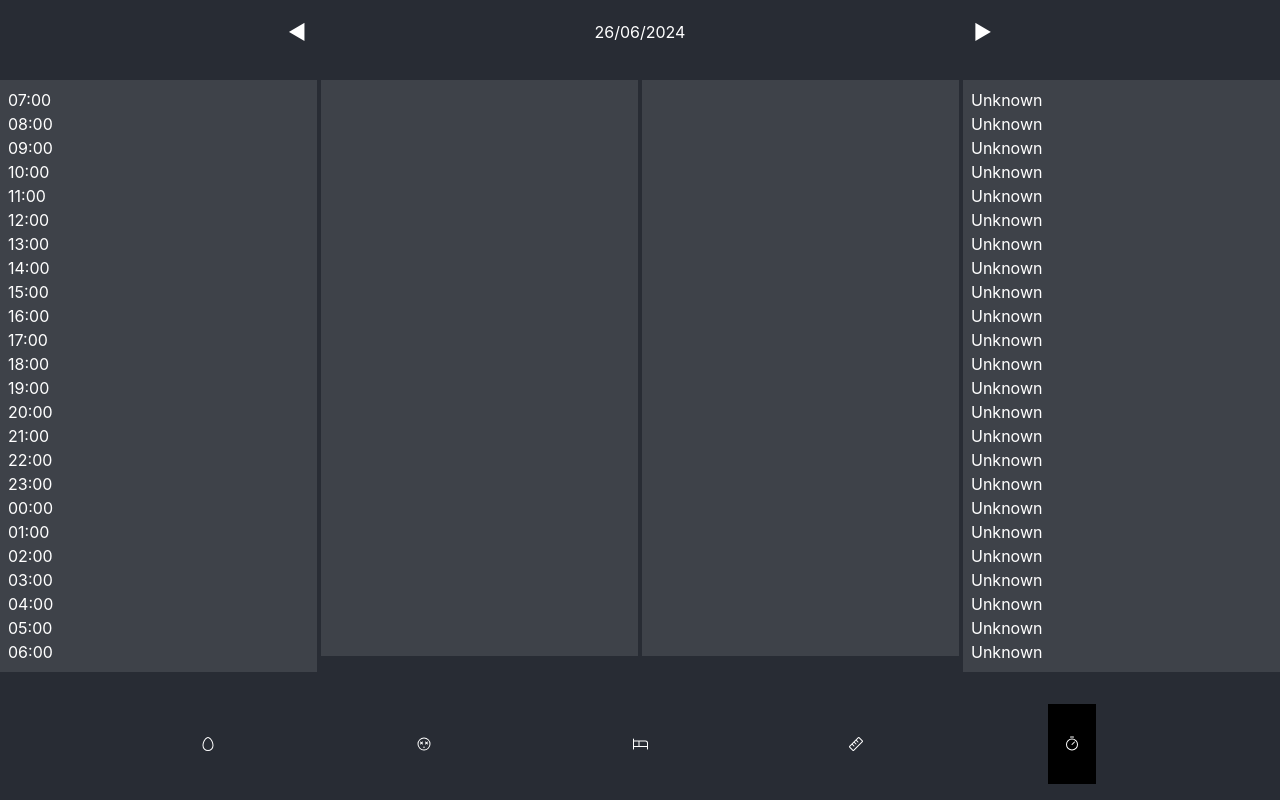
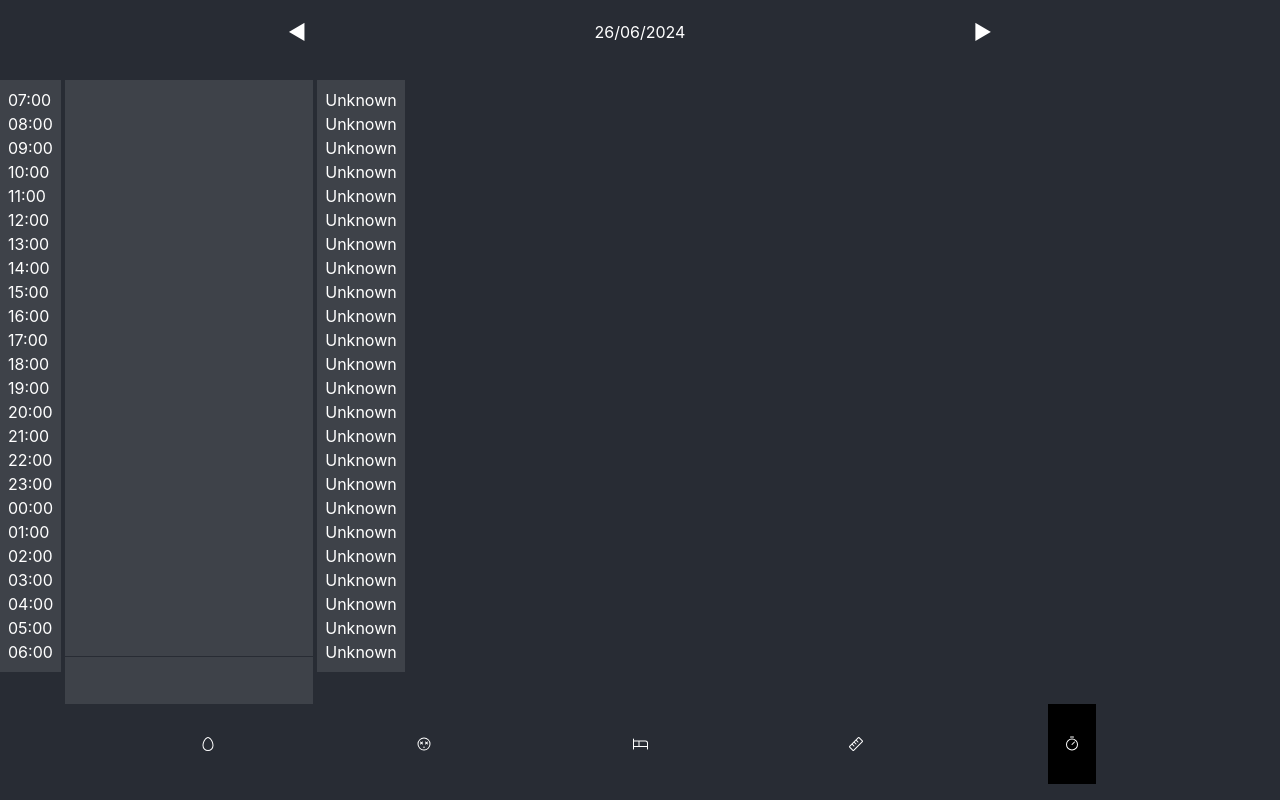
Before and after one commit to EliranSun/trackers, a React (Create React App) app: page / in a window 1280 px wide. Both pictures are taken after a click on the button 1072 px from the left and 744 px from the top of the page. Built offline with nearby package versions, Linux system fonts and the light colour scheme.

Commit message:
Change RealityVsExpectationView row alignment

```diff
--- a/src/components/RealityVsExpectationView.jsx
+++ b/src/components/RealityVsExpectationView.jsx
@@ -20,10 +20,11 @@ const HourlyTypes = {
 
 export const RealityVsExpectationView = (props) => {
     return (
-        <section className="grid grid-cols-4 items-start w-screen gap-1">
+        <section className="flex items-start w-screen gap-1">
             <div className="p-2 bg-white/10">
                 {hours.map(hour => <div key={hour}>{hour}</div>)}
             </div>
+            <div className="flex flex-col gap-px">
             <div className="">
                 {hours.map(hour =>
                     <div key={`${hour}-expectation`} className="bg-white/10">
@@ -36,6 +37,7 @@ export const RealityVsExpectationView = (props) => {
                         <input type="text" className="w-full h-full bg-transparent"/>
                     </div>)}
             </div>
+            </div>
             <div className="p-2 bg-white/10">
                 {hours.map(hour => <div key={`${hour}-match}`}>
                     {HourlyTypes.UNKNOWN}
```
